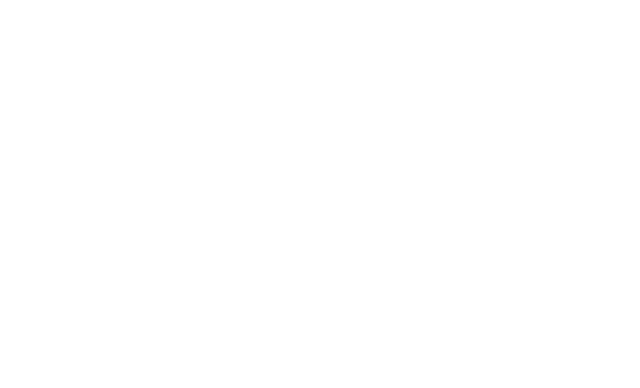
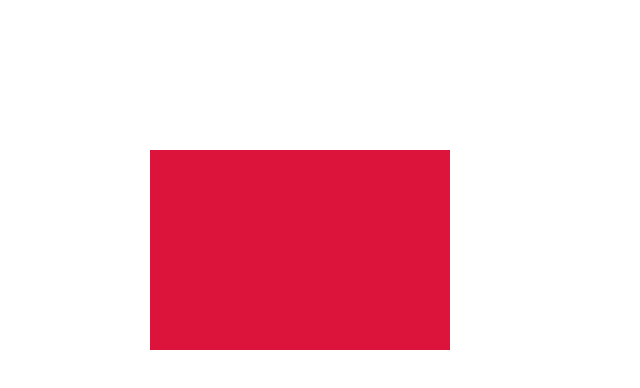
Before and after one commit to ThreeClubs/Mini-Mission, a plain HTML site: page index.html in a window 1280 px wide. Shown: the whole page, without its empty margins (0-640 px from the left). Drawn offline with Linux system fonts and the light colour scheme.

Commit message:
Mini mission box demo

```diff
--- a/index.html
+++ b/index.html
@@ -4,8 +4,10 @@
     <meta charset="UTF-8" />
     <meta http-equiv="X-UA-Compatible" content="IE=edge" />
     <meta name="viewport" content="width=device-width, initial-scale=1.0" />
-    <link rel="styelsheet" href="mini.css" />
+    <link rel="stylesheet" href="mini.css" />
     <title>Mini Mission</title>
   </head>
-  <body></body>
+  <body>
+    <div></div>
+  </body>
 </html>
--- a/mini.css
+++ b/mini.css
@@ -0,0 +1,15 @@
+* {
+    box-sizing: border-box;
+}
+
+body {
+    font-family: Arial, Helvetica, sans-serif;
+    margin: 0;
+}
+
+div {
+    width: 300px;
+    background-color: crimson;
+    height: 200px;
+    margin: 150px;
+}
```
